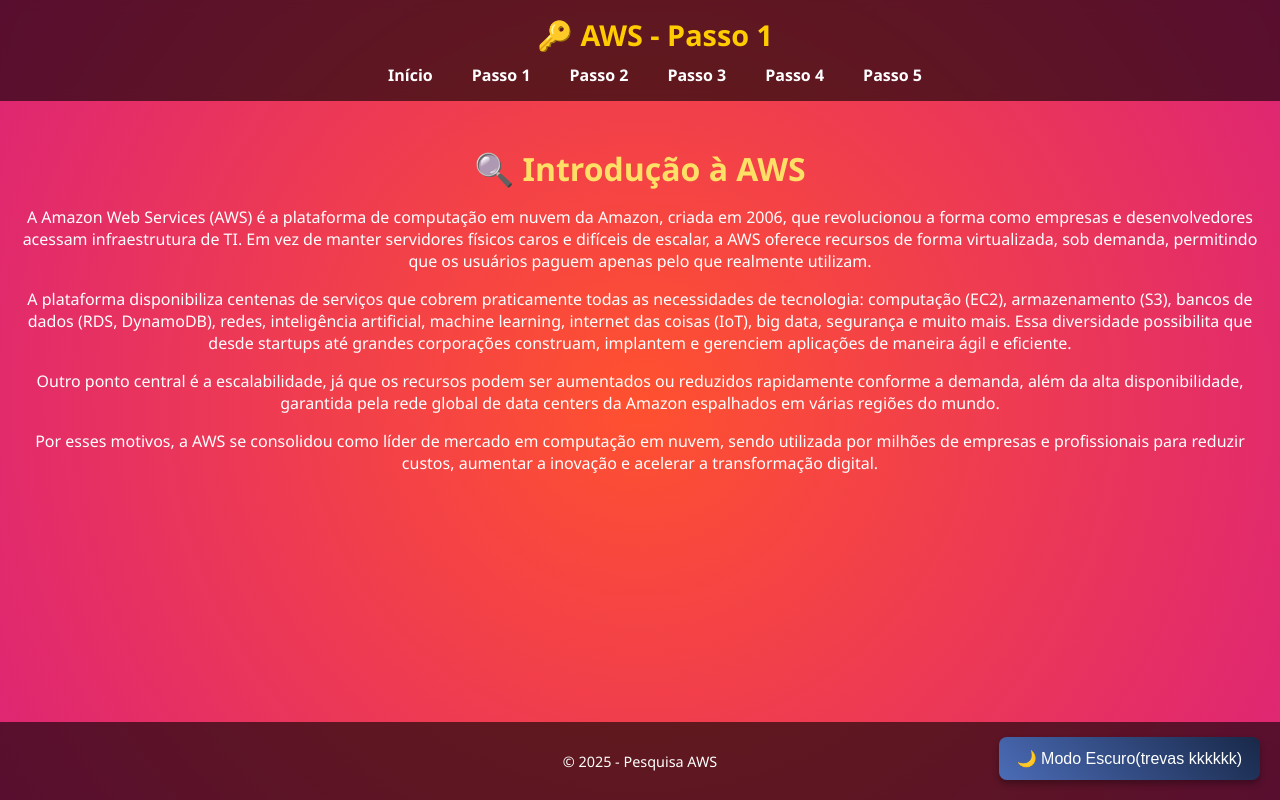
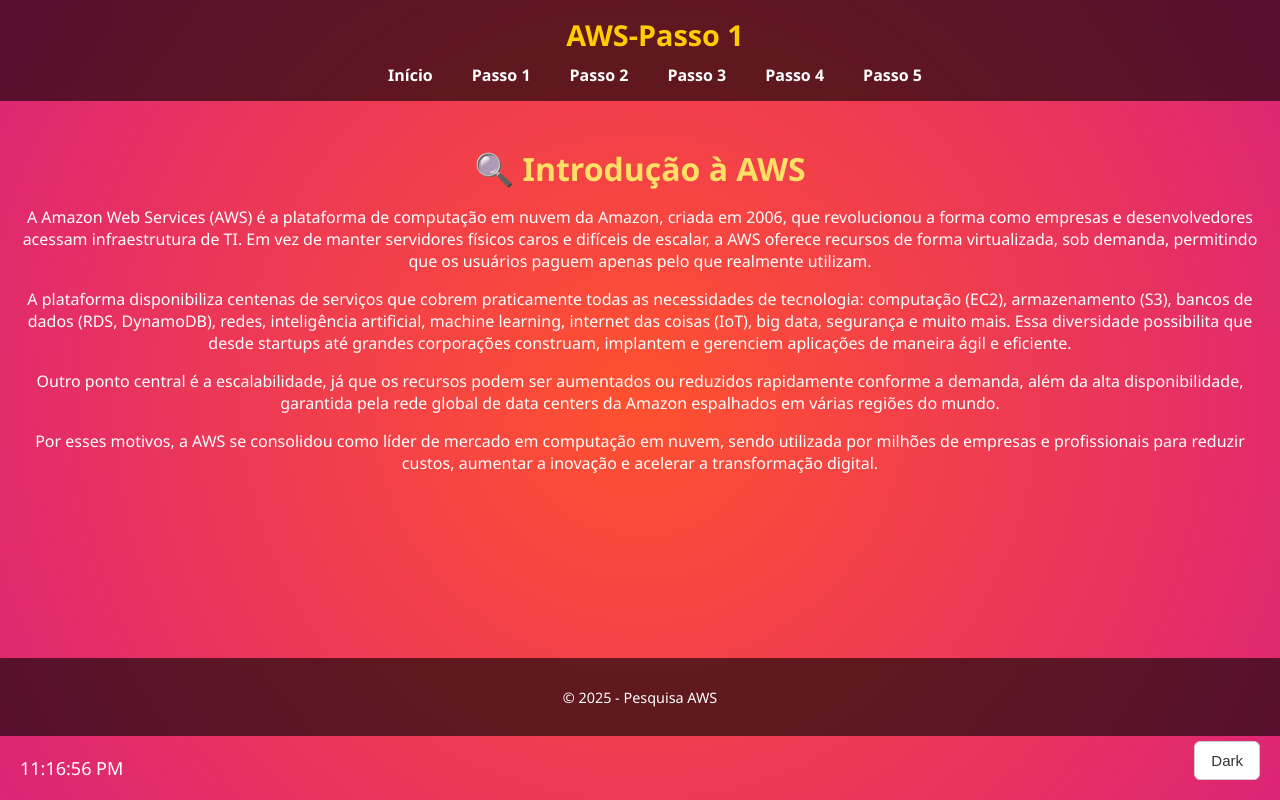
Before and after one commit to luisgustavodelimaabreu/Trabalho-de-CNW, a plain HTML site: page passo1.html in a window 1280 px wide. Drawn offline with Linux system fonts and the light colour scheme.

Commit message:
nada_importante
Modificações básicas no js

```diff
--- a/passo1.html
+++ b/passo1.html
@@ -8,7 +8,7 @@
 </head>
 <body class="passo1">
   <header>
-    <h1>🔑 AWS - Passo 1</h1>
+    <h1>AWS-Passo 1</h1>
     <nav>
       <ul>
         <li><a href="index.html">Início</a></li>
@@ -53,48 +53,56 @@
   </footer>
 
 
-  <button id="modo">🌙 Modo Escuro(trevas kkkkkk)</button>
+<button id="modo">Dark</button>
+<div id="relogio" style="margin:20px; font-size:18px;"></div>
 
 <script>
   const btnModo = document.getElementById("modo");
 
-
   btnModo.style.position = "fixed";
   btnModo.style.bottom = "20px";
   btnModo.style.right = "20px";
-    btnModo.style.padding = "12px 18px";
-    btnModo.style.border = "none";
-    btnModo.style.borderRadius = "8px";
-    btnModo.style.background = "linear-gradient(45deg, #4b6cb7, #182848)";
-    btnModo.style.color = "white";
-    btnModo.style.fontSize = "16px";
+  btnModo.style.padding = "10px 16px";
+  btnModo.style.border = "1px solid #ccc";
+  btnModo.style.borderRadius = "6px";
+  btnModo.style.background = "#fff";
+  btnModo.style.color = "#333";
+  btnModo.style.fontSize = "15px";
   btnModo.style.cursor = "pointer";
-    btnModo.style.boxShadow = "0 4px 6px rgba(0,0,0,0.3)";
-    btnModo.style.transition = "all 0.3s ease";
+  btnModo.style.transition = "all 0.2s ease";
   btnModo.style.zIndex = "1000";
 
   btnModo.addEventListener("mouseover", () => {
-      btnModo.style.transform = "scale(1.1)";
-      btnModo.style.boxShadow = "0 6px 8px rgba(0,0,0,0.4)";
+    btnModo.style.background = "#f0f0f0";
   });
 
   btnModo.addEventListener("mouseout", () => {
-      btnModo.style.transform = "scale(1)";
-      btnModo.style.boxShadow = "0 4px 6px rgba(0,0,0,0.3)";
+    btnModo.style.background = "#fff";
   });
-
 
   btnModo.addEventListener("click", () => {
     if (document.body.style.background === "black") {
       document.body.style.background = "";
       document.body.style.color = "";
-        btnModo.textContent = "🌙 Modo Escuro";
+      btnModo.textContent = "Dark";
+      btnModo.style.background = "#fff";
+      btnModo.style.color = "#333";
     } else {
       document.body.style.background = "black";
       document.body.style.color = "white";
-        btnModo.textContent = "☀️ Modo Claro";
+      btnModo.textContent = "White";
+      btnModo.style.background = "#222";
+      btnModo.style.color = "#fff";
     }
   });
+
+  function atualizarHora() {
+    const agora = new Date();
+    document.getElementById("relogio").textContent = agora.toLocaleTimeString();
+  }
+  setInterval(atualizarHora, 1000);
+  atualizarHora();
 </script>
+
 </body>
 </html>
```
Lines whose indentation alone changed are shown as unchanged.
